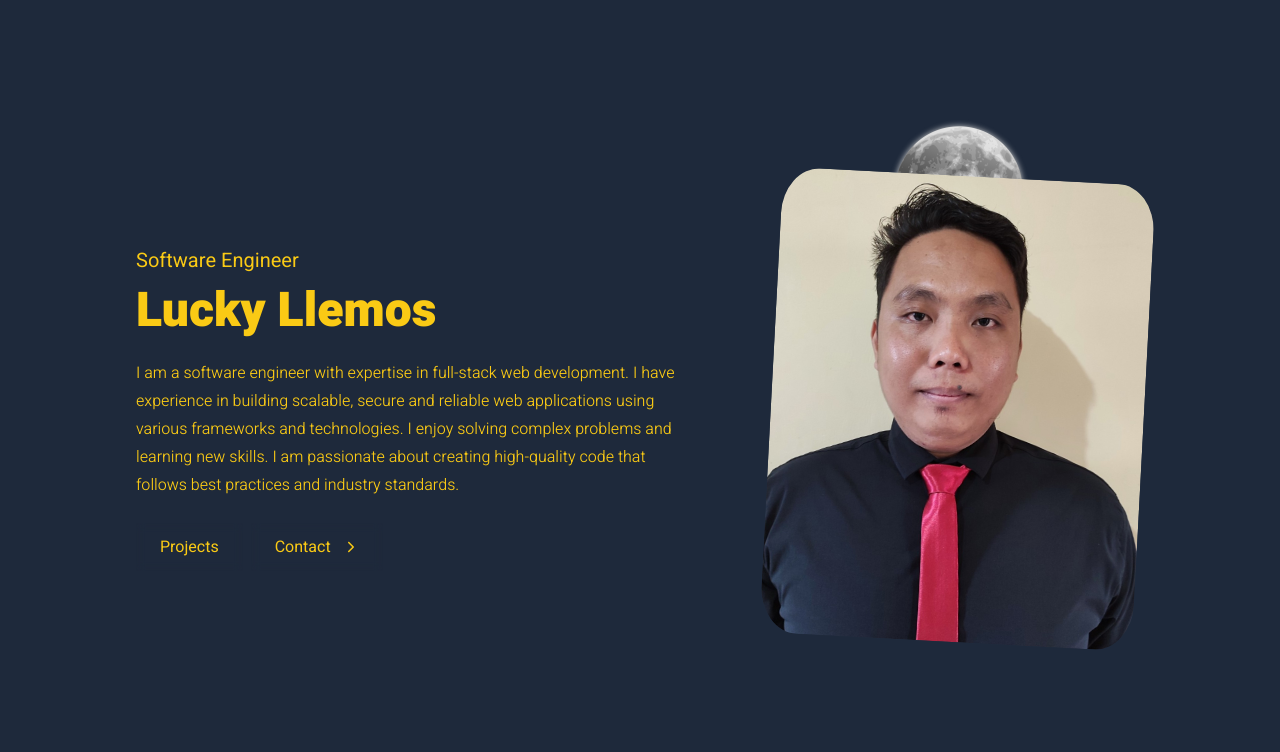
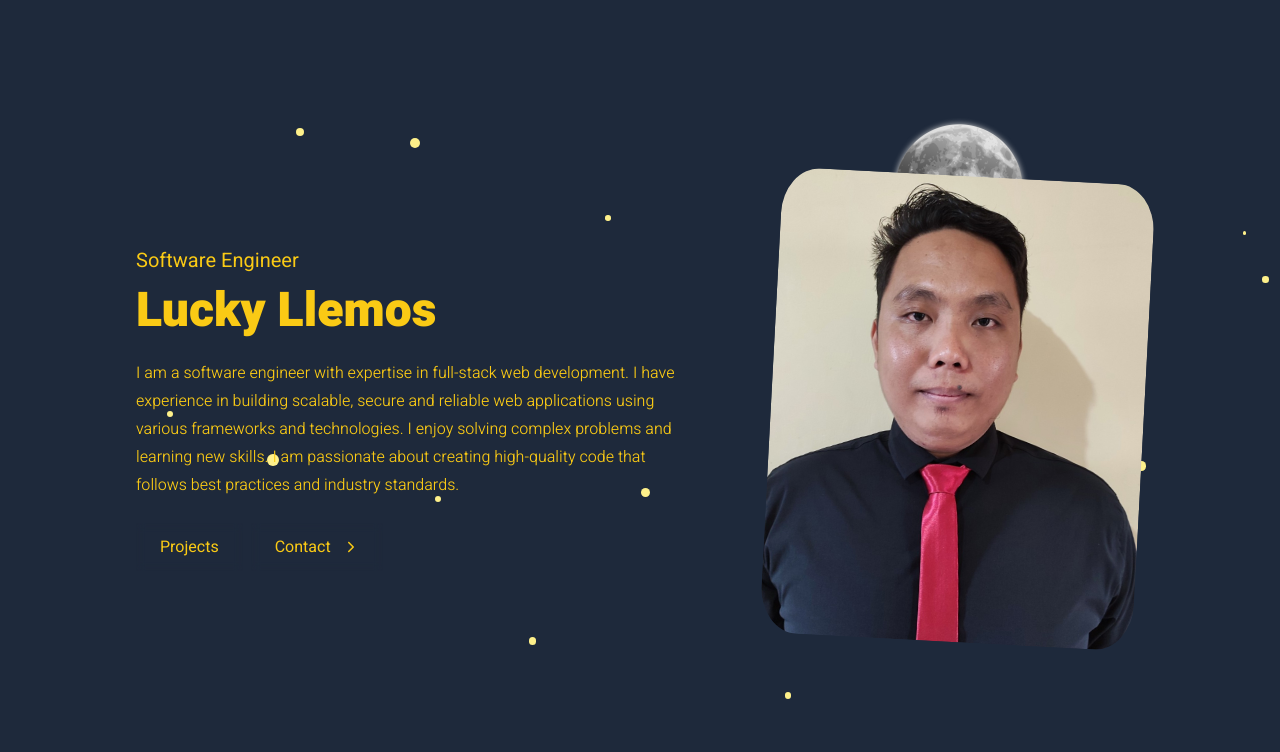
Before and after one commit to foxcyloxcy/lllemos_react_portfolio, a React (Vite) app: page / in a window 1280 px wide. Shown: the top 752 px of the page. Built offline with nearby package versions, Linux system fonts and the light colour scheme.

Commit message:
Update add clouds and stars component for background

```diff
--- a/src/App.jsx
+++ b/src/App.jsx
@@ -1,12 +1,13 @@
-
-import Homepage from './pages/Homepage'
+// App.jsx
+import React from 'react';
+import Homepage from './pages/Homepage.jsx';
 import { useEffect, useState } from 'react';
 import Sun from './components/SunComponent/Sun.jsx';
 import Moon from './components/MoonComponent/Moon.jsx';
-
+import Clouds from './components/CloudComponent/Clouds.jsx';
+import Stars from './components/StarComponent/Stars.jsx';
 
 function App() {
-
   const [sunPosition, setSunPosition] = useState({ x: 0, y: 0 });
   const [moonPosition, setMoonPosition] = useState({ x: 0, y: 0 });
   const [hideSun, setHideSun] = useState(false);
@@ -20,23 +21,18 @@ function App() {
 
   const nightBorderClass = 'border-gray-500';
   const dayBorderClass = 'border-yellow-300';
+
   useEffect(() => {
-	  // Select the body element
     const body = document.body;
-	//   console.log(body.classList[0])
-	  // Update the class based on whether it's night time
+
     if (isNight) {
-		body.classList.add('bg-slate-800');
-		body.classList.add('text-yellow-300');
-		body.classList.remove('bg-sky-300');
-		body.classList.remove('text-orange-700');
+      body.classList.add('bg-slate-800', 'text-yellow-300');
+      body.classList.remove('bg-sky-300', 'text-orange-700');
       setHoverClass(nightHoverClass);
       setBorderClass(nightBorderClass);
     } else {
-		body.classList.add('bg-sky-300');
-		body.classList.add('text-orange-700');
-		body.classList.remove('bg-slate-800');
-		body.classList.remove('text-yellow-300');
+      body.classList.add('bg-sky-300', 'text-orange-700');
+      body.classList.remove('bg-slate-800', 'text-yellow-300');
       setHoverClass(dayHoverClass);
       setBorderClass(dayBorderClass);
     }
@@ -48,55 +44,53 @@ function App() {
       const hour = now.getHours();
       const minute = now.getMinutes();
 
-		// Calculate the angle based on the current hour and minute
-		const sunAngle = (hour % 12) * 30 + minute / 2;
-		const moonAngle = (hour % 12) * 30 + minute / 2;
+      // Calculate angles
+      const angle = (hour % 12) * 30 + minute / 2;
 
-		// Calculate the positions of the Sun and Moon on a circle
-		const sunX = Math.cos((sunAngle - 90) * (Math.PI / 180)) * 50 + 50;
-		const sunY = Math.sin((sunAngle - 90) * (Math.PI / 180)) * 50 + 50;
+      // Calculate positions on a circle
+      const sunX = Math.cos((angle - 90) * (Math.PI / 180)) * 50 + 50;
+      const sunY = Math.sin((angle - 90) * (Math.PI / 180)) * 50 + 50;
+      const moonX = Math.cos((angle - 90) * (Math.PI / 180)) * 50 + 50;
+      const moonY = Math.sin((angle - 90) * (Math.PI / 180)) * 50 + 50;
 
-		const moonX = Math.cos((moonAngle - 90) * (Math.PI / 180)) * 50 + 50;
-		const moonY = Math.sin((moonAngle - 90) * (Math.PI / 180)) * 50 + 50;
-
-		// Set the positions of the Sun and Moon
+      // Set positions
       setSunPosition({ x: sunX, y: sunY });
       setMoonPosition({ x: moonX, y: moonY });
 
-		// Determine if it's nighttime to hide the Moon
-		setHideMoon(hour >= 6 && hour < 18); // Hide Moon during daytime (6 AM to 5:59 PM)
-		// Determine if it's nighttime to hide the Sun
-		setHideSun(hour < 6 || hour >= 18); // Hide Sun during nighttime (6 PM to 5:59 AM)
-
+      // Set visibility based on time
       const nightTime = hour < 6 || hour >= 18;
+      setHideSun(nightTime);
+      setHideMoon(!nightTime);
       setIsNight(nightTime);
 
-		// Update local storage with night time status
+      // Update local storage
       localStorage.setItem('isNight', JSON.stringify(nightTime));
     };
 
-	  const nightTime = JSON.parse(localStorage.getItem('isNight'));
+    // Fetch initial night status from local storage
+    const nightTime = JSON.parse(localStorage.getItem('isNight')) || false;
     setIsNight(nightTime);
 
-	  // Update positions initially and every minute
+    // Initial update and set interval
     updatePositions();
     const intervalId = setInterval(updatePositions, 60000);
 
-	  return () => clearInterval(intervalId); // Clean up interval on unmount
+    return () => clearInterval(intervalId); // Cleanup interval on unmount
   }, []);
 
+  const numClouds = Math.floor(Math.random() * 6) + 5;
 
   return (
-		<>
     <div className="app-container">
       {!hideSun && <Sun position={sunPosition} />}
+      {!isNight && <Clouds numClouds={numClouds} />}
+
       {!hideMoon && <Moon position={moonPosition} />}
+	  {isNight && <Stars numStars={20} />}
+
       <Homepage hoverClass={hoverClass} borderClass={borderClass} />
-					{/* <Route path="/404" element={<NotFound />} /> */}
     </div>
-		</>
-
-	)
+  );
 }
 
-export default App
+export default App;
--- /dev/null
+++ b/src/components/CloudComponent/Clouds.jsx
@@ -0,0 +1,50 @@
+// Clouds.jsx
+import React, { useEffect, useState } from 'react';
+
+const Cloud = ({ style }) => {
+  return <div className="cloud" style={style}></div>;
+};
+
+const generateRandomCloud = (width, height) => {
+  const randomTop = Math.random() * height;
+  const randomLeft = -100; // Start off-screen to the left
+  const randomDuration = 120 + Math.random() * 120; // Random duration between 10s and 30s
+
+  return {
+    top: `${randomTop}px`,
+    left: `${randomLeft}px`,
+    animationDuration: `${randomDuration}s`,
+  };
+};
+
+const Clouds = ({ numClouds }) => {
+  const [clouds, setClouds] = useState([]);
+
+  useEffect(() => {
+    const { innerWidth: width, innerHeight: height } = window;
+
+    const initialClouds = Array.from({ length: numClouds }).map(() =>
+      generateRandomCloud(width, height)
+    );
+    setClouds(initialClouds);
+
+    const interval = setInterval(() => {
+      setClouds((prevClouds) => [
+        ...prevClouds,
+        generateRandomCloud(width, height),
+      ]);
+    }, 100000); // Add a new cloud every 10 minutes
+
+    return () => clearInterval(interval); // Cleanup on unmount
+  }, [numClouds]);
+
+  return (
+    <div className="clouds-container">
+      {clouds.map((cloud, index) => (
+        <Cloud key={index} style={cloud} />
+      ))}
+    </div>
+  );
+};
+
+export default Clouds;
--- /dev/null
+++ b/src/components/StarComponent/Stars.jsx
@@ -0,0 +1,53 @@
+import React, { useEffect, useState } from 'react';
+
+const Star = ({ style }) => {
+  return <div className="star" style={style}></div>;
+};
+
+const generateRandomStar = (width, height) => {
+  const randomSize = Math.random() * 10 + 2; // Random size between 2 and 8
+  const randomTop = Math.random() * height;
+  const randomLeft = Math.random() * width;
+  const isBlinking = Math.random() < 0.1; // 10% chance of blinking
+
+  return {
+    width: `${randomSize}px`,
+    height: `${randomSize}px`,
+    top: `${randomTop}px`,
+    left: `${randomLeft}px`,
+    animationDelay: `${Math.random() * 1000}s`, // Random animation delay between 0s and 5s
+    opacity: isBlinking ? 0 : 1,
+  };
+};
+
+const Stars = ({ numStars }) => {
+  const [stars, setStars] = useState([]);
+
+  useEffect(() => {
+    const { innerWidth: width, innerHeight: height } = window;
+
+    const initialStars = Array.from({ length: numStars }).map(() =>
+      generateRandomStar(width, height)
+    );
+    setStars(initialStars);
+
+    const interval = setInterval(() => {
+      setStars((prevStars) => [
+        ...prevStars,
+        generateRandomStar(width, height),
+      ]);
+    }, 100000); // Add a new star every 10 minutes
+
+    return () => clearInterval(interval); // Cleanup on unmount
+  }, [numStars]);
+
+  return (
+    <div className="stars-container">
+      {stars.map((star, index) => (
+        <Star key={index} style={star} />
+      ))}
+    </div>
+  );
+};
+
+export default Stars;
--- a/src/data/user_info.js
+++ b/src/data/user_info.js
@@ -12,7 +12,7 @@ const info = {
 		github: "https://github.com/foxcyloxcy",
 		linkedin: "https://www.linkedin.com/in/lucky-llemos-866286200/",
 		facebook: "https://www.facebook.com/lucky.llemos.1",
-        viber: "+63917-162-6566",
+        // viber: "+63917-162-6566",
         stackOverFlow: "https://stackoverflow.com/users/14865943/foxcyloxcy",
         resumeOrCv: "lllemos_2024-05-21.pdf",
     },
--- a/src/index.css
+++ b/src/index.css
@@ -57,3 +57,86 @@
   width: 6px;
   background: #acb7e1;
 }
+
+/* Clouds.css */
+.clouds-container {
+  position: fixed;
+  top: 0;
+  left: 0;
+  width: 100%;
+  height: 100%;
+  pointer-events: none;
+  overflow: hidden;
+  z-index: -1; /* Ensure clouds are behind other content */
+}
+
+.cloud {
+  position: absolute;
+  width: 100px;
+  height: 60px;
+  background: white;
+  border-radius: 50px;
+  box-shadow: 0 0 20px rgba(0, 0, 0, 0.1);
+  opacity: 0.8;
+  animation: moveClouds linear infinite;
+}
+
+.cloud::before,
+.cloud::after {
+  content: '';
+  position: absolute;
+  background: white;
+  width: 60px;
+  height: 60px;
+  border-radius: 50%;
+  box-shadow: 0 0 20px rgba(0, 0, 0, 0.1);
+}
+
+.cloud::before {
+  top: -20px;
+  left: 10px;
+}
+
+.cloud::after {
+  top: -10px;
+  right: 10px;
+}
+
+@keyframes moveClouds {
+  0% {
+    transform: translateX(-100%);
+  }
+  100% {
+    transform: translateX(100vw);
+  }
+}
+
+
+/* Stars.css */
+.stars-container {
+  position: fixed;
+  top: 0;
+  left: 0;
+  width: 100%;
+  height: 100%;
+  pointer-events: none;
+  overflow: hidden;
+  z-index: -1; /* Ensure stars are behind other content */
+}
+
+.star {
+  position: absolute;
+  background: rgb(254 240 138);
+  border-radius: 50%;
+  opacity: 0;
+  animation: blink 2s infinite alternate;
+}
+
+@keyframes blink {
+  from {
+    opacity: 1;
+  }
+  to {
+    opacity: 0;
+  }
+}
--- a/src/pages/Homepage.jsx
+++ b/src/pages/Homepage.jsx
@@ -95,7 +95,7 @@ function Homepage(props) {
                     </div>
 
                     {/* Education */}
-                    <div className="w-full px-2 lg:px-0 lg:w-[70%]">
+                    <div className={`w-full px-2 lg:px-0 lg:w-[70%] backdrop-filter backdrop-blur-sm duration-300 `}>
                         <div className={`border ${borderColor} p-8 rounded-xl`}>
                             <div className="flex gap-4">
                                 <FaLandmark className="self-center" />
@@ -105,7 +105,7 @@ function Homepage(props) {
                             {
                                 user_info.education.map((education, index) => {
                                     return (
-                                        <div key={index} className="flex gap-4 mt-8">
+                                        <div key={index} className="flex gap-4 mt-8 ">
                                             <img className="h-10 w-10 rounded-full" src={education.image} />
                                             <div className="w-full">
                                                 <h5 className="font-medium">{education.school}</h5>
@@ -165,10 +165,10 @@ function Homepage(props) {
                         <FaTelegramPlane className="self-center text-lg" />
                         <span>Message on Telegram</span>
                     </a> */}
-                    <label href={user_info.socials.viber} className="flex mt-6 gap-4">
+                    {/* <label href={user_info.socials.viber} className="flex mt-6 gap-4">
                         <FaViber className="self-center text-lg" />
                         <span>{user_info.socials.viber}</span>
-                    </label>
+                    </label> */}
 
                     <a href={user_info.socials.resumeOrCv} className="flex gap-4 hover:text-gray-700 transition-all duration-300 mt-4" download>
                             <FaFileDownload className="self-center text-lg" />
```
Lines whose indentation alone changed are shown as unchanged.
